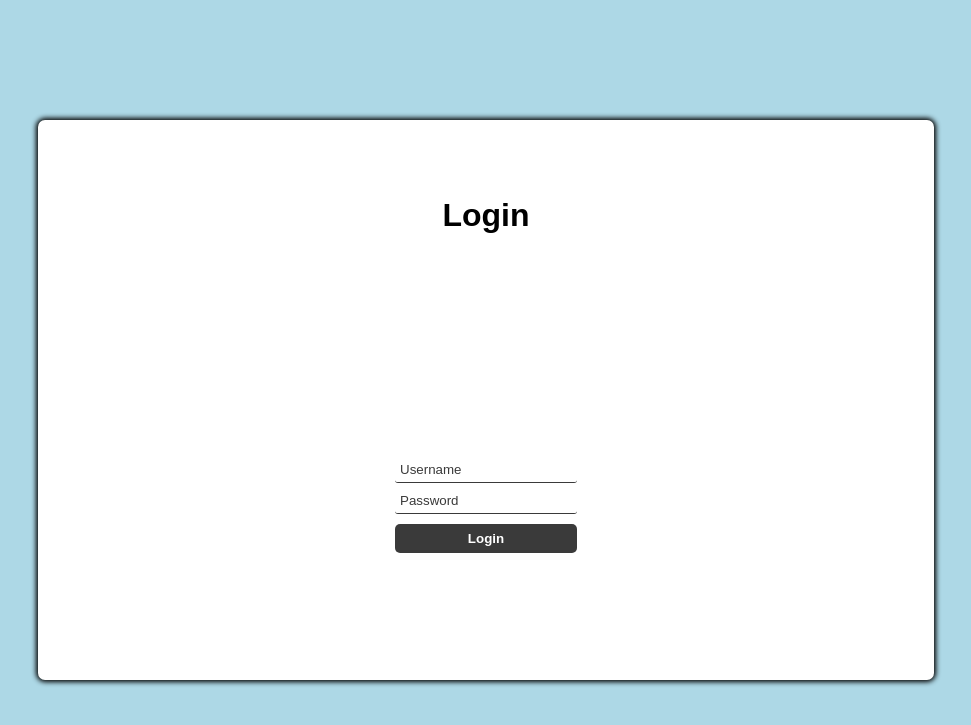
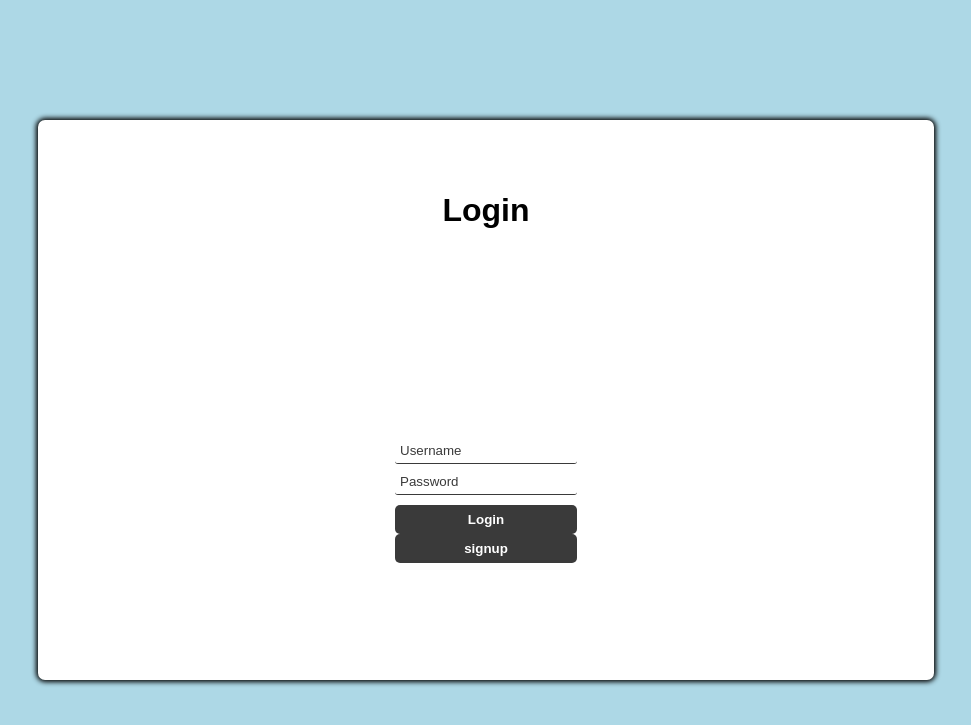
Before and after one commit to NaiduVeeraVishnuVardhan/SoftwareBugPredictor, a Node server app: page /login in a window 1280 px wide. Shown: the top 725 px of the page, without its empty margins (154-1125 px from the left). Run offline with Node 20, Linux system fonts and the light colour scheme; some libraries are stand-ins or nearby versions.

Commit message:
Signup page added

```diff
--- a/public/css/login.css
+++ b/public/css/login.css
@@ -79,3 +79,14 @@ html {
     cursor: pointer;
     outline: none;
   }
+  #signup-form-submit {
+  width: 100%;
+    padding: 7px;
+    border: none;
+    border-radius: 5px;
+    color: white;
+    font-weight: bold;
+    background-color: #3a3a3a;
+    cursor: pointer;
+    outline: none;
+  }
--- a/views/login.ejs
+++ b/views/login.ejs
@@ -20,15 +20,22 @@
       <input type="text" name="username" id="username-field" class="login-form-field" placeholder="Username">
       <input type="password" name="password" id="password-field" class="login-form-field" placeholder="Password">
       <input type="submit" value="Login" id="login-form-submit">
+
+    <input type="submit" value="signup" id="signup-form-submit">
     </form>
-
   </main>
   <script>
-    const button = document.getElementById('myButton')
+    const button = document.getElementById('login-form-submit')
     button.addEventListener('click', returnHome, false );
     async function returnHome(event){
         event.preventDefault()
-        window.location.href = "login";
+        window.location.href = "/";
+    }
+    const button1 = document.getElementById('signup-form-submit')
+    button1.addEventListener('click', returnSignup, false );
+    async function returnSignup(event){
+        event.preventDefault()
+        window.location.href = "signup";
     }
     </script>
 </body>
--- a/views/signup.ejs
+++ b/views/signup.ejs
@@ -4,8 +4,8 @@
   <meta charset="UTF-8">
   <meta name="viewport" content="width=device-width, initial-scale=1.0">
   <title>Login</title>
-  <link rel="stylesheet" href="signup.css">
-  <script defer src="signup.js"></script>
+  <link rel="stylesheet" href="public/css/signup.css">
+  <script defer src="public/js/signup.js"></script>
 </head>
 
 <body>
```
